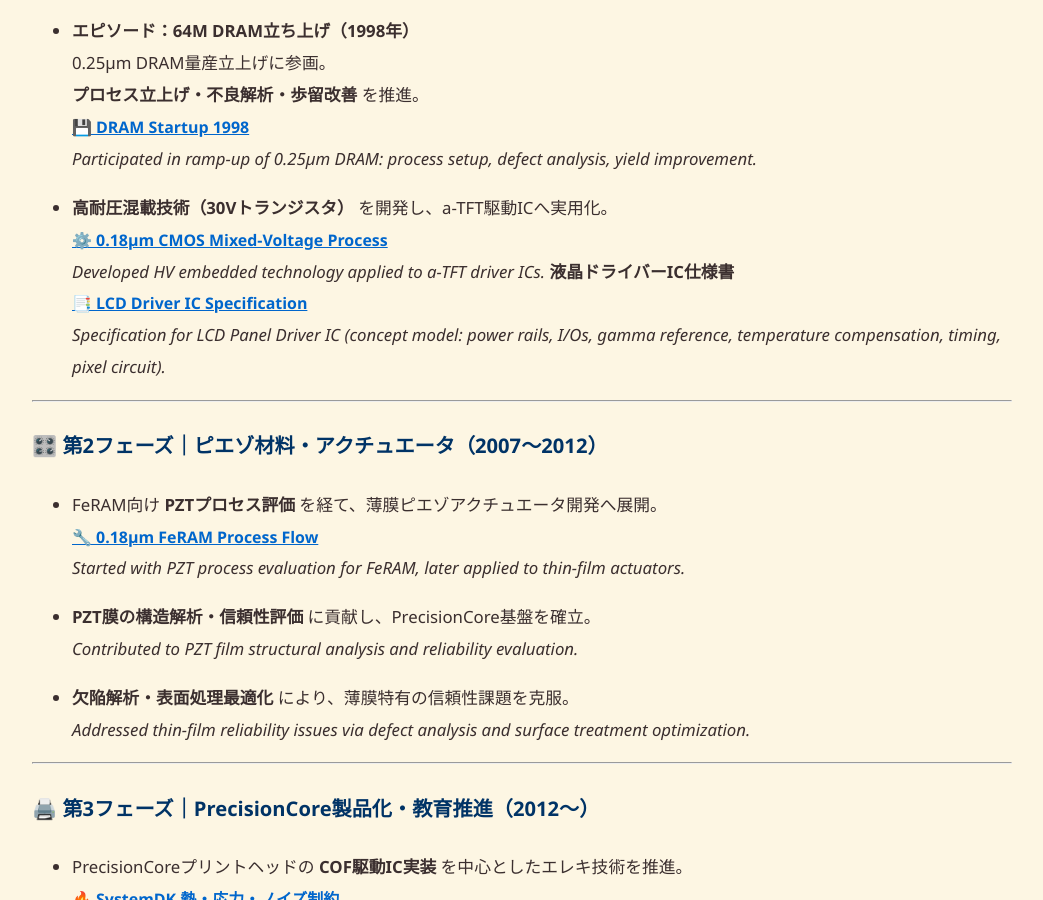
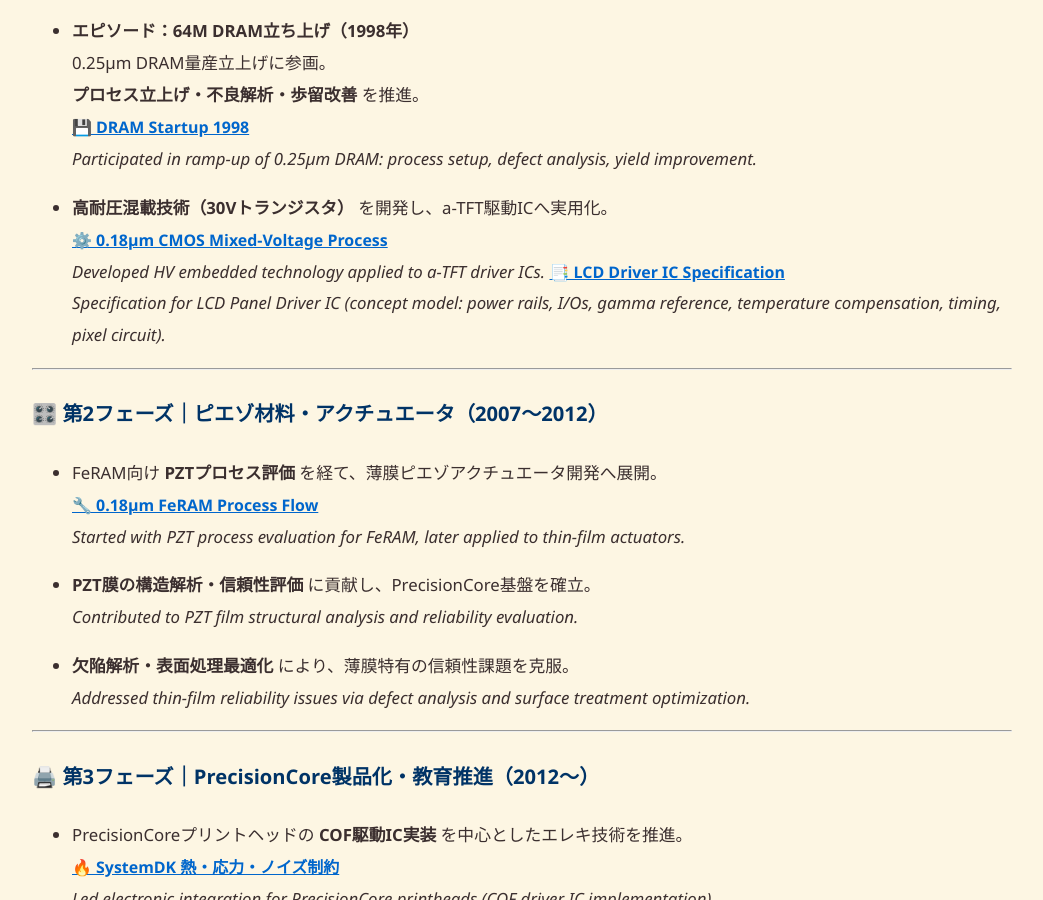
Before and after one commit to Samizo-AITL/Samizo-AITL.github.io, a Jekyll site: the page built from about/career-summary/index.md, in a window 1280 px wide and 900 px high, scrolled down 1154 px. Shown: the whole window, without its empty margins (118-1161 px from the left). Built offline with Jekyll 4.4.1, drawn with Linux system fonts in a browser that asks for light colours.

Commit message:
Update index.md

```diff
--- a/about/career-summary/index.md
+++ b/about/career-summary/index.md
@@ -48,7 +48,6 @@
 - **高耐圧混載技術（30Vトランジスタ）** を開発し、a-TFT駆動ICへ実用化。
   [⚙️ 0.18μm CMOS Mixed-Voltage Process](https://samizo-aitl.github.io/Edusemi-v4x/chapter3_process_evolution/docs/0.18um_1.8V_3.3V_5V)
   *Developed HV embedded technology applied to a-TFT driver ICs.*
-  **液晶ドライバーIC仕様書**
   [📑 LCD Driver IC Specification](https://samizo-aitl.github.io/Edusemi-v4x/d_chapter2_high_voltage_devices/lcd_driver)
   *Specification for LCD Panel Driver IC (concept model: power rails, I/Os, gamma reference, temperature compensation, timing, pixel circuit).*
 
```
